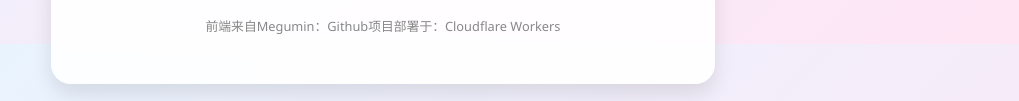
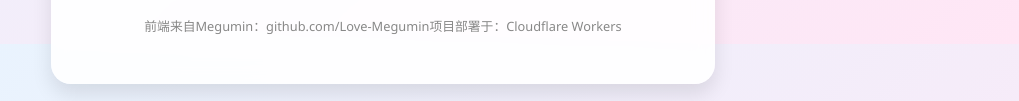
Before and after one commit to yosoro11111111/Cf-Text-to-Image, a plain HTML site: page index.html in a window 1280 px wide. Shown: the part 756-857 px from the top of the page, without its empty margins (257-1276 px from the left). Drawn offline with Linux system fonts and the light colour scheme.

Commit message:
Update index.html

```diff
--- a/index.html
+++ b/index.html
@@ -844,7 +844,7 @@
         </div>
         <footer class="footer">
             </br></br>
-            <p>前端来自Megumin：<a href="https://github.com/Love-Megumin/Cf-Text-to-Image" target="_blank">Github  </a>
+            <p>前端来自Megumin：<a href="https://github.com/Love-Megumin/Cf-Text-to-Image" target="_blank">github.com/Love-Megumin</a>
             </p>
             <p>项目部署于：<a href="https://workers.cloudflare.com/" target="_blank">Cloudflare Workers</a></p>
         </footer>
```
